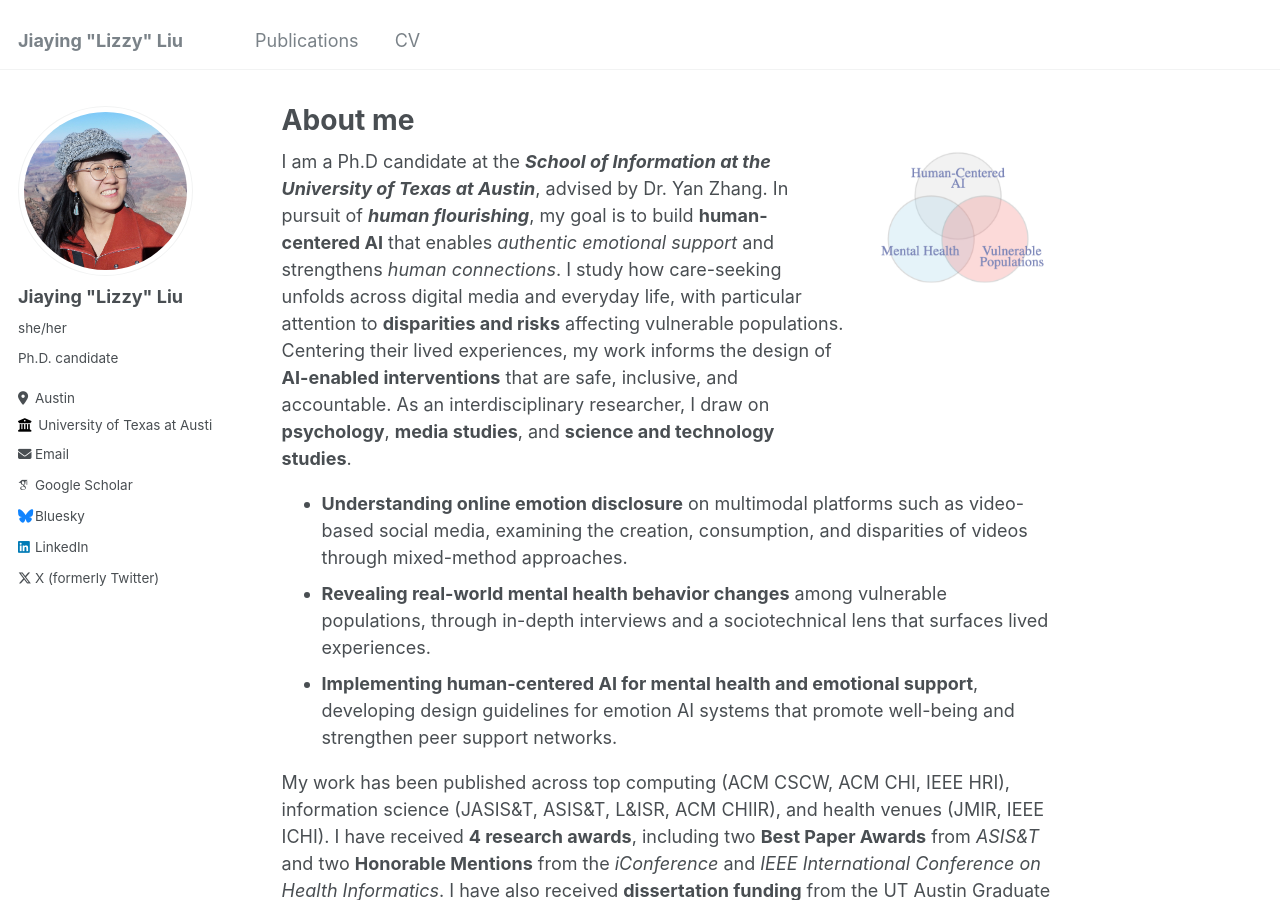
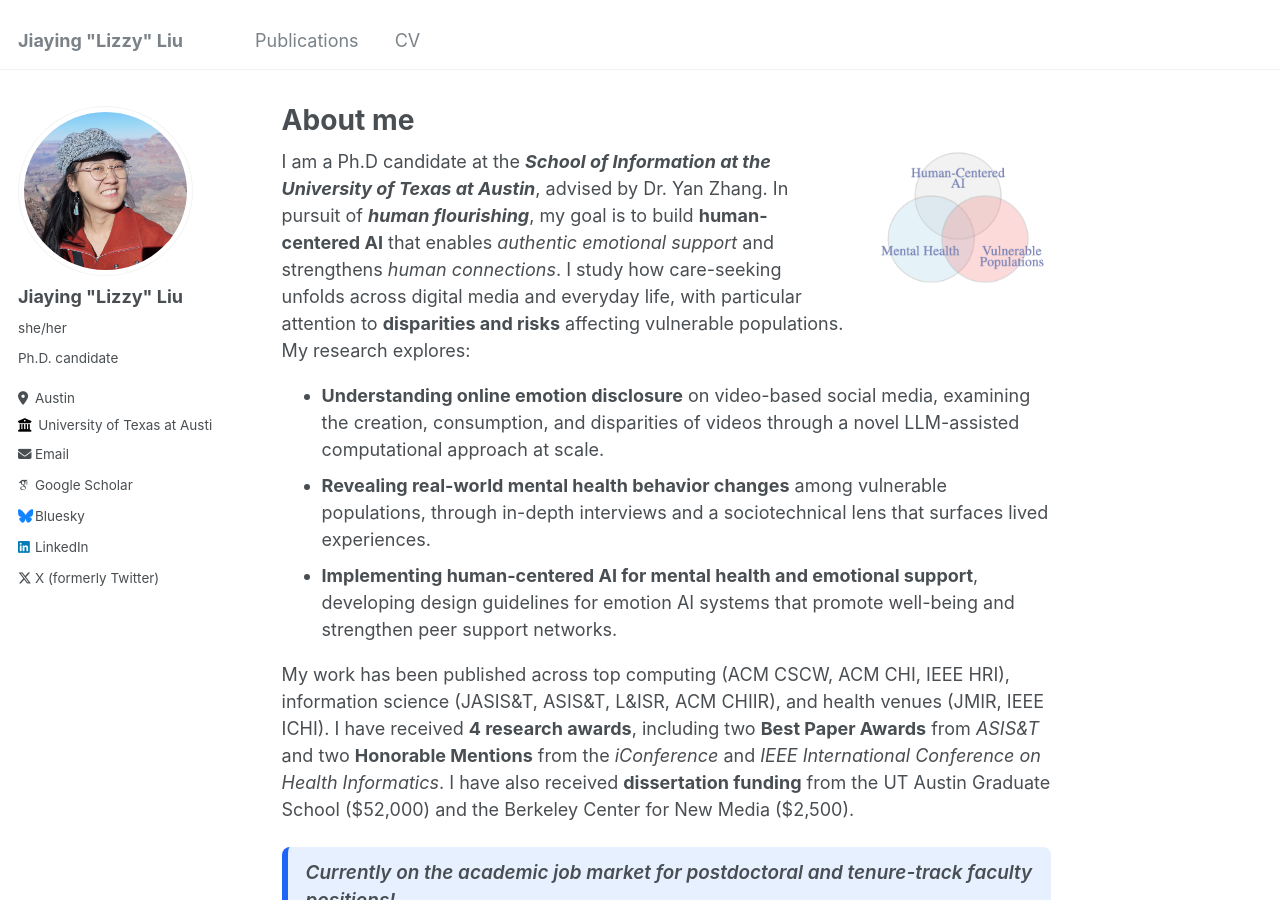
Before and after one commit to lizzyliu666/lizzyliu666.github.io, a Jekyll site: the page built from _pages/about.md, in a window 1280 px wide and 900 px high. Built offline with Jekyll 4.4.1, drawn with Linux system fonts in a browser that asks for light colours; some web fonts are replaced.

Commit message:
Revise about page with updated research details
Updated research focus and methodology for clarity.

```diff
--- a/_pages/about.md
+++ b/_pages/about.md
@@ -9,7 +9,7 @@ redirect_from:
 <div style="display:flex; align-items:flex-start; gap:20px;">
 
   <div style="flex:75%;">
-I am a Ph.D candidate at the <em><strong>School of Information at the University of Texas at Austin</strong></em>, advised by Dr. Yan Zhang. In pursuit of <em><strong>human flourishing</strong></em>, my goal is to build <strong>human-centered AI</strong> that enables <em>authentic emotional support</em> and strengthens <em>human connections</em>. I study how care-seeking unfolds across digital media and everyday life, with particular attention to <strong>disparities and risks</strong> affecting vulnerable populations. Centering their lived experiences, my work informs the design of <strong>AI-enabled interventions</strong> that are safe, inclusive, and accountable. As an interdisciplinary researcher, I draw on <strong>psychology</strong>, <strong>media studies</strong>, and <strong>science and technology studies</strong>.
+I am a Ph.D candidate at the <em><strong>School of Information at the University of Texas at Austin</strong></em>, advised by Dr. Yan Zhang. In pursuit of <em><strong>human flourishing</strong></em>, my goal is to build <strong>human-centered AI</strong> that enables <em>authentic emotional support</em> and strengthens <em>human connections</em>. I study how care-seeking unfolds across digital media and everyday life, with particular attention to <strong>disparities and risks</strong> affecting vulnerable populations. My research explores:
   </div>
 
   <div style="flex:25%; text-align:center;">
@@ -18,7 +18,7 @@ I am a Ph.D candidate at the <em><strong>School of Information at the University
 
 </div>
 
-- **Understanding online emotion disclosure** on multimodal platforms such as video-based social media, examining the creation, consumption, and disparities of videos through mixed-method approaches.
+- **Understanding online emotion disclosure** on video-based social media, examining the creation, consumption, and disparities of videos through a novel LLM-assisted computational approach at scale.
 - **Revealing real-world mental health behavior changes** among vulnerable populations, through in-depth interviews and a sociotechnical lens that surfaces lived experiences.
 - **Implementing human-centered AI for mental health and emotional support**, developing design guidelines for emotion AI systems that promote well-being and strengthen peer support networks.
 
```
